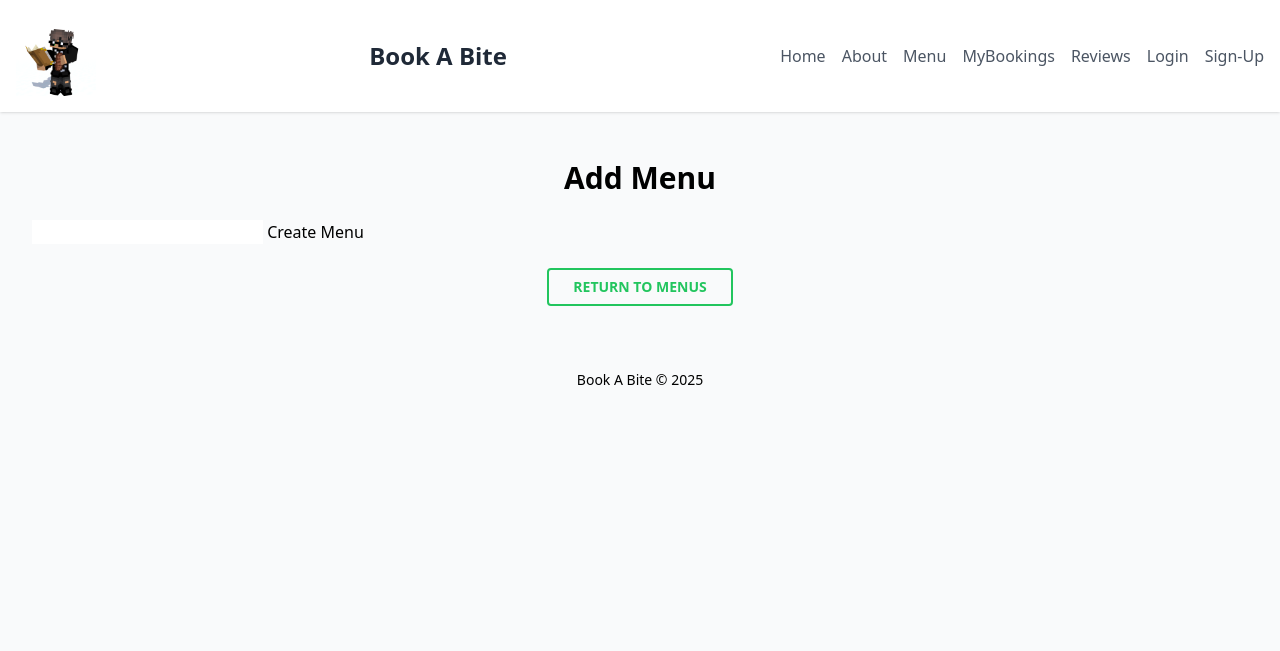
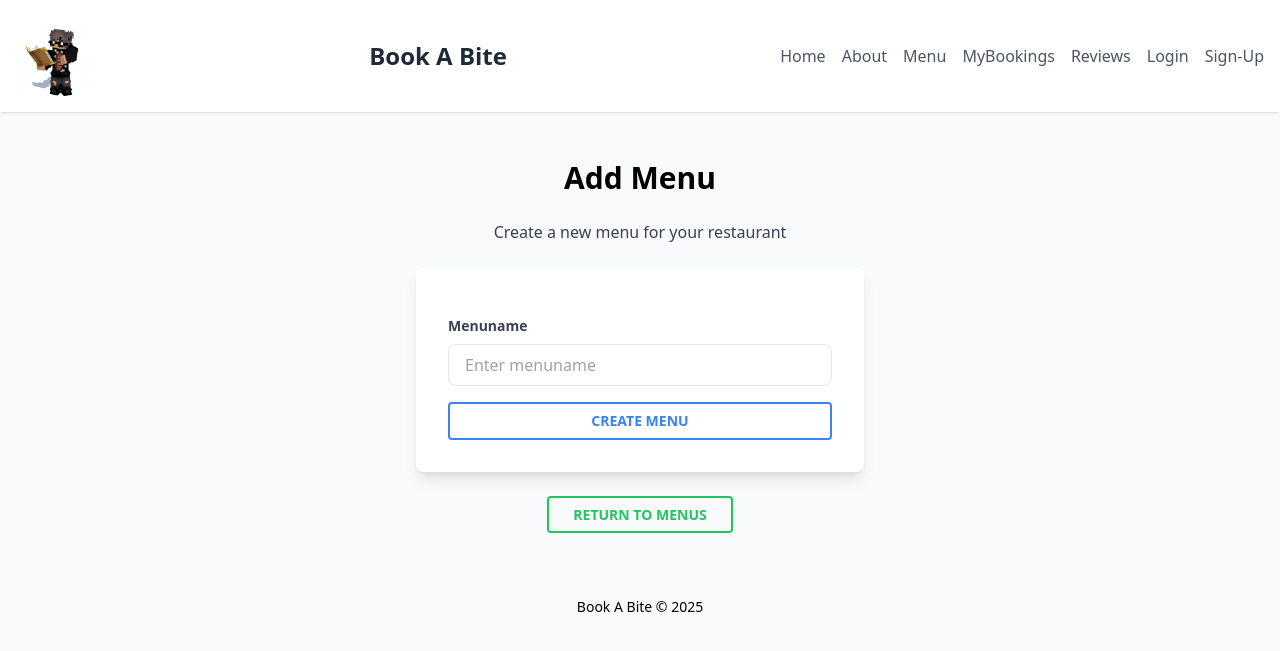
Before and after one commit to MaxMeechan/Book_A_Bite, a Django app: page /BookABite/menu/chooseMenu/addMenu/ in a window 1280 px wide. Shown: the top 651 px of the page. Run offline with Django 3.2, Linux system fonts and the light colour scheme; some libraries are stand-ins or nearby versions.

Commit message:
Edited chooseMenu and addMenu

```diff
--- a/templates/BookaBite/addMenu.html
+++ b/templates/BookaBite/addMenu.html
@@ -8,19 +8,25 @@ Add Menu
 {% block body_block %}
 <section class="container mx-auto px-4 py-6">
     <h1 class="text-3xl font-bold text-center mb-6">Add Menu</h1>
-
-    <div>
-        <form method="post">
+    <p class = "text-gray-700 text-center mb-6">Create a new menu for your restaurant</p>
+    <div class = "bg-white shadow-lg rounded-lg p-8 w-full max-w-md mx-auto">
+        <form method="post" class="space-y-4">
             {% csrf_token %}
             {% for hidden in form.hidden_fields %}
                 {{ hidden }}
             {% endfor %}
             {% for field in form.visible_fields %}
-                {{ field.errors }}
-                {{ field.help_text }}
-                {{ field }}
+            <div>
+                <label class="block text-gray-700 text-sm font-bold mb-2" for="{{ field.id_for_label }}">{{ field.label }}</label>
+            {{ field.errors }}
+            {{ field.help_text }}
+            <input type="{{ field.field.widget.input_type }}"name="{{ field.name }}" id="{{ field.id_for_label }}" class="w-full border rounded-lg px-4 py-2 focus:outline-none focus:ring-2 focus:ring-blue-500" placeholder="Enter {{ field.label|lower }}" {% if field.value %}value="{{ field.value }}"{% endif %}/>
+            </div>
             {% endfor %}
-            <input type="submit" name="submit" value="Create Menu" />
+
+            <div class ="text-center">
+            <input type="submit" name="submit" value="Create Menu" class="w-full inline-block px-6 py-2 border-2 border-blue-500 text-blue-500 font-semibold text-sm leading-tight uppercase rounded hover:bg-blue-500 hover:text-white transition duration-150 ease-in-out"/>
+            </div>
         </form>
     </div>
 
--- a/templates/BookaBite/chooseMenu.html
+++ b/templates/BookaBite/chooseMenu.html
@@ -13,7 +13,7 @@
   <div class="grid grid-cols-1 sm:grid-cols-2 lg:grid-cols-3 gap-6 mb-8">
     {% for menu in menus %}
       <a href="{% url 'BookABite:showMenu' menu.MenuName %}">
-        <div class="bg-white rounded-xl shadow-md p-6 text-center hover:shadow-lg transition duration-300 border border-gray-200">
+        <div class="bg-white rounded-xl shadow-md p-6 text-center hover:text-green-500 transition duration-300 border border-gray-200">
           <h2 class="text-xl font-semibold">{{ menu.MenuName }}</h2>
         </div>
       </a>
```
